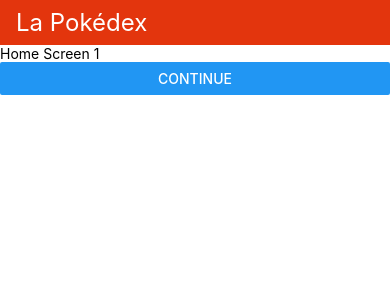
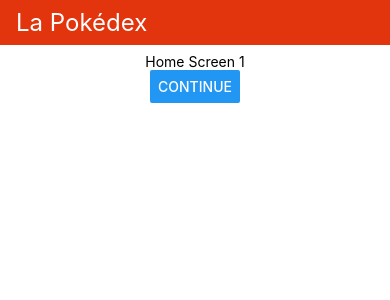
Before and after one commit to elhs25/the-pokedex-rn, a React Native app: screen / in a window 390 px wide. Shown: the top 300 px of the page. Built offline with nearby package versions, Linux system fonts and the light colour scheme.

Commit message:
add screen container component

```diff
--- a/src/components/screen/ScreenContainer/ScreenContainer.tsx
+++ b/src/components/screen/ScreenContainer/ScreenContainer.tsx
@@ -25,4 +25,10 @@ const ScreenContainer = ({ children }: ScreenContainerProps) => {
     )
 }
 
+export const ScreenContent = ({ children }: ScreenContainerProps) => (
+    <View style={styles.content}>
+        {children}
+    </View>
+)
+
 export default ScreenContainer;
--- a/src/components/screen/ScreenContainer/styles.ts
+++ b/src/components/screen/ScreenContainer/styles.ts
@@ -6,5 +6,10 @@ export const styles = StyleSheet.create({
     container: {
         flex: 1,
         backgroundColor: COLORS.white[100],
+    },
+    content: {
+        alignItems: 'center',
+        paddingHorizontal: MEASURES.medium,
+        paddingTop: MEASURES.small,
     }
 });
--- a/src/components/screen/index.tsx
+++ b/src/components/screen/index.tsx
@@ -1,5 +1,6 @@
-import ScreenContainer from "./ScreenContainer/ScreenContainer";
+import ScreenContainer, { ScreenContent } from "./ScreenContainer/ScreenContainer";
 
 export {
-    ScreenContainer
+    ScreenContainer,
+    ScreenContent,
 }
--- a/src/screens/main/HomeScreen/HomeScreen.tsx
+++ b/src/screens/main/HomeScreen/HomeScreen.tsx
@@ -1,27 +1,35 @@
-import React, { useEffect, useContext } from 'react';
+import React, { useEffect, useContext, useState } from 'react';
 import { View, Text, Button } from 'react-native';
-import { getCreature } from 'api/Pokemon';
-import { ScreenContainer } from 'components/screen';
+import { Creature, getCreature } from 'api/Pokemon';
+import { ScreenContainer, ScreenContent } from 'components/screen';
 import { MainHeader } from 'components/header';
 import { LangContext } from 'utils/internationalization/provider/LangProvider';
+import { PokemonCardPicture } from 'components/cards';
 
 function HomeScreen() {
+  const [featuredPokemon, setFeaturedPokemon] = useState<Creature | null>(null)
   const { Translate, changeLanguage } = useContext(LangContext);
 
   useEffect(() => {
-    (async () => {
-      // const pokemon = await getCreature(1);
-    })()
+    // getFeautedCreature();
+  }, []);
 
-  }, []);
+  const getFeautedCreature = async () => {
+    const pokemon = await getCreature(Math.floor(Math.random() * (1025 - 1) + 1));
+    if(pokemon) {
+      setFeaturedPokemon(pokemon);
+    }
+  }
 
   return (
     <ScreenContainer>
       <MainHeader title={Translate('title')} />
-      <View>
+      <ScreenContent>
+        {featuredPokemon &&
+          <PokemonCardPicture imageUri={featuredPokemon.sprite} />}
         <Text>Home Screen 1</Text>
         <Button title='Continue' onPress={() => changeLanguage("es")} />
-      </View>
+      </ScreenContent>
     </ScreenContainer>
   );
 }
```
